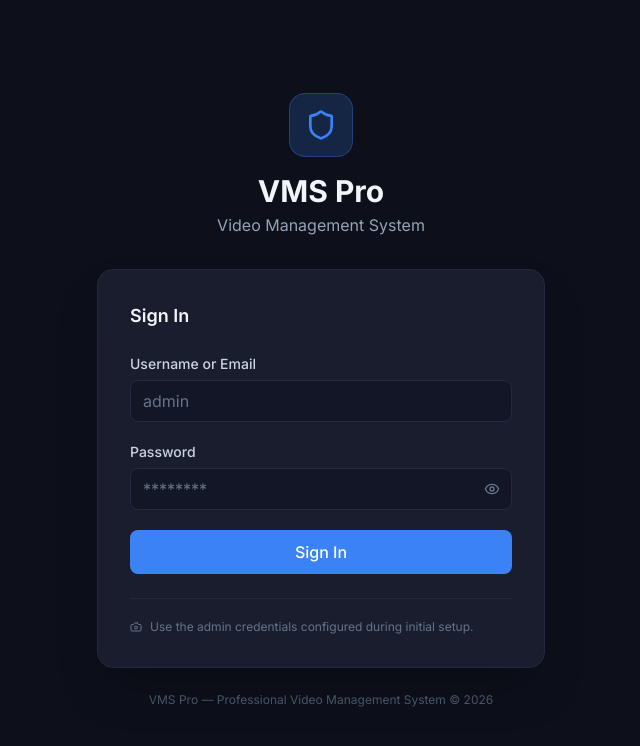
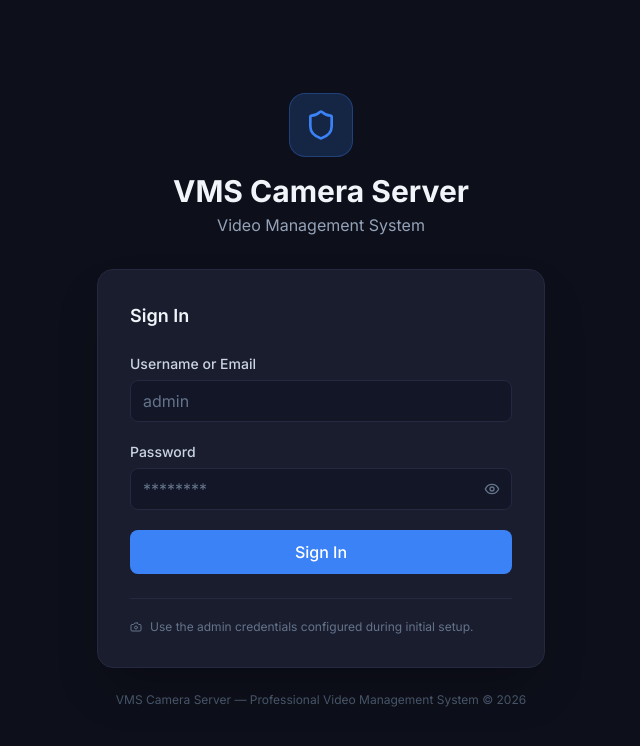
Before and after one commit to tjdvorak37/VMS-CameraServer, a React (Vite) app in the folder frontend/: page /login in a window 1280 px wide. Shown: the top 746 px of the page, without its empty margins (319-959 px from the left). Built offline with nearby package versions, Linux system fonts and the light colour scheme; no server answers.

Commit message:
Update visible branding to VMS Camera Server

```diff
--- a/frontend/src/components/Sidebar.jsx
+++ b/frontend/src/components/Sidebar.jsx
@@ -37,7 +37,7 @@ export default function Sidebar() {
             <Shield size={16} className="text-white" />
           </div>
           <div>
-            <div className="font-bold text-slate-100 text-sm leading-tight">VMS Pro</div>
+            <div className="font-bold text-slate-100 text-sm leading-tight">VMS Camera Server</div>
             <div className="text-xs text-slate-500">Video Management</div>
           </div>
         </div>
--- a/frontend/src/pages/Login.jsx
+++ b/frontend/src/pages/Login.jsx
@@ -108,7 +108,7 @@ export default function Login() {
           <div className="inline-flex items-center justify-center w-16 h-16 rounded-2xl bg-accent/20 border border-accent/30 mb-4">
             <Shield size={32} className="text-accent" />
           </div>
-          <h1 className="text-3xl font-bold text-slate-100">VMS Pro</h1>
+          <h1 className="text-3xl font-bold text-slate-100">VMS Camera Server</h1>
           <p className="text-slate-400 mt-1">Video Management System</p>
         </div>
 
@@ -207,7 +207,7 @@ export default function Login() {
         </div>
 
         <p className="text-center text-xs text-slate-600 mt-6">
-          VMS Pro — Professional Video Management System © 2026
+          VMS Camera Server — Professional Video Management System © 2026
         </p>
       </div>
 
```
